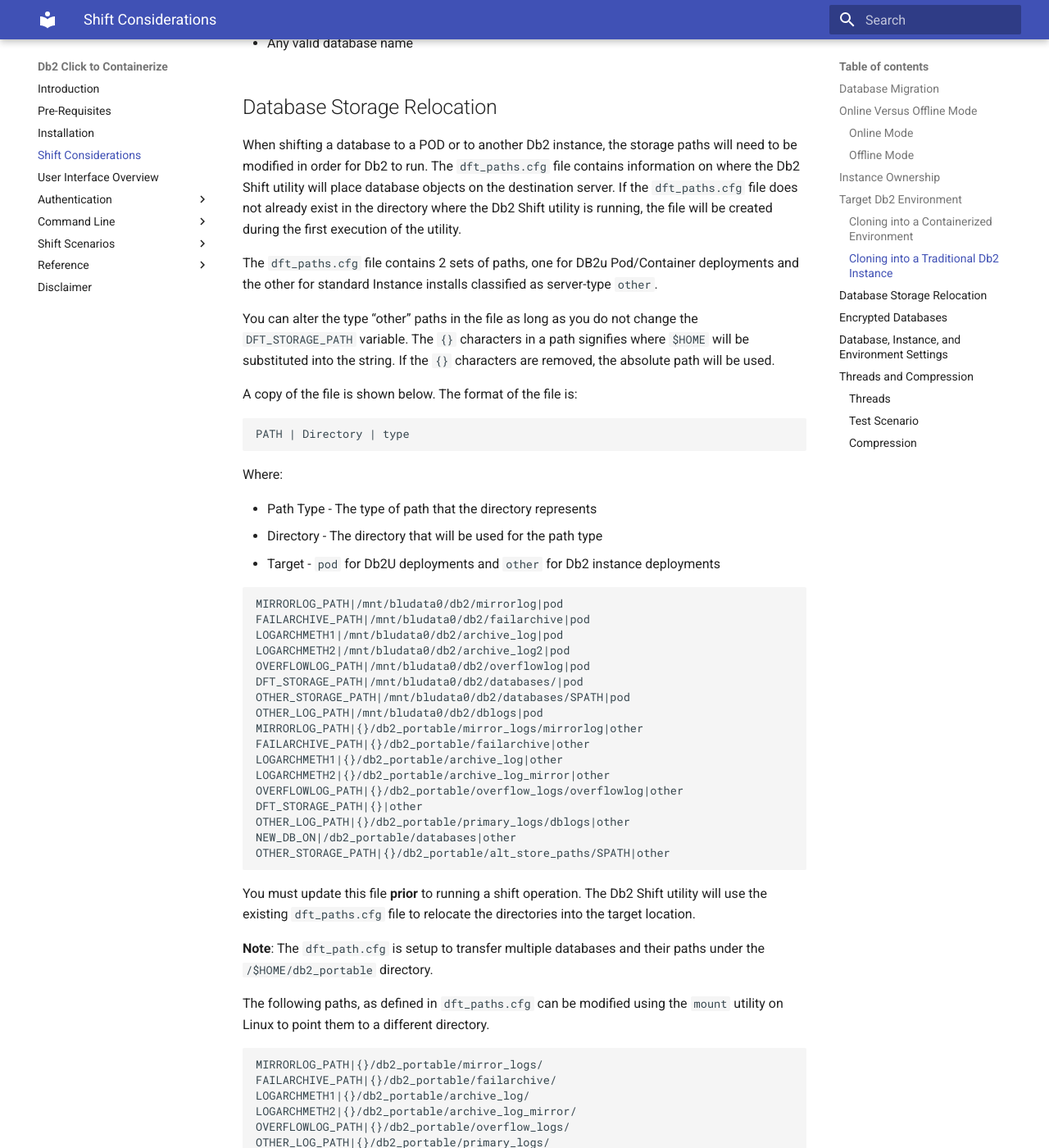
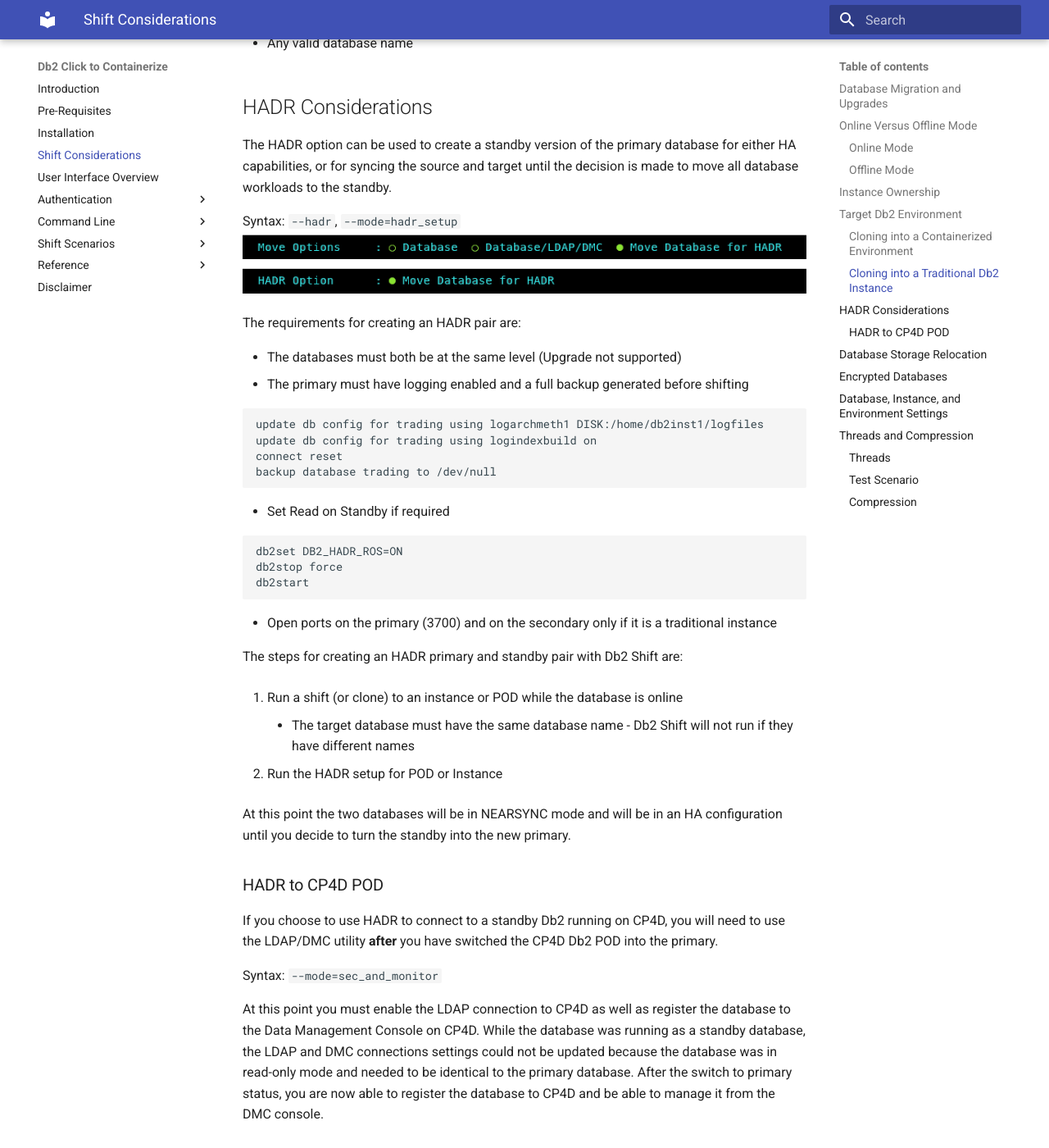
Before and after one commit to IBM/c2c, an MkDocs documentation site: the page built from docs/bestpractices.md, in a window 1280 px wide and 1400 px high, scrolled down 4225 px. Shown: the whole window at 82% size. Built offline with MkDocs 1.6.1 and Material for MkDocs 9.7.7, drawn with Linux system fonts in a browser that asks for light colours; some of the changed text lies outside the part shown.

Commit message:
Update on HADR

````diff
--- a/docs/bestpractices.md
+++ b/docs/bestpractices.md
@@ -5,7 +5,7 @@
 are evolving and updates will be added to this document on a
 regular basis.
 
-## Database Migration
+## Database Migration and Upgrades
 
 The Db2 Shift command will migrate a database from Version
 10.5 and 11.1 to the latest version of Db2 (11.5). Databases
@@ -202,6 +202,64 @@
     * You want to keep the same database name
 
 * Any valid database name
+
+## HADR Considerations
+
+The HADR option can be used to create a standby version of the primary
+database for either HA capabilities, or for syncing the source and target until the
+decision is made to move all database workloads to the standby.
+
+Syntax: `--hadr`, `--mode=hadr_setup`
+![Mode](img/field_move_hadr.png)
+![HADR](img/field_hadr.png)
+
+The requirements for creating an HADR pair are:
+
+* The databases must both be at the same level (Upgrade not supported)
+* The primary must have logging enabled and a full backup generated before shifting
+
+```
+update db config for trading using logarchmeth1 DISK:/home/db2inst1/logfiles
+update db config for trading using logindexbuild on
+connect reset
+backup database trading to /dev/null
+```
+
+* Set Read on Standby if required
+
+```
+db2set DB2_HADR_ROS=ON
+db2stop force
+db2start
+```
+
+* Open ports on the primary (3700) and on the secondary only if it is a traditional instance
+
+The steps for creating an HADR primary and standby pair with Db2 Shift are:
+
+1. Run a shift (or clone) to an instance or POD while the database is online
+      * The target database must have the same database name - Db2 Shift will not run if
+        they have different names
+
+2. Run the HADR setup for POD or Instance
+
+At this point the two databases will be in NEARSYNC mode and will be in an HA configuration
+until you decide to turn the standby into the new primary.
+
+### HADR to CP4D POD
+
+If you choose to use HADR to connect to a standby Db2 running on CP4D, you will need to
+use the LDAP/DMC utility **after** you have switched the CP4D Db2 POD into the primary.
+
+Syntax: `--mode=sec_and_monitor`
+
+At this point you must enable the LDAP connection to CP4D as well as register the
+database to the Data Management Console on CP4D. While the database was running as
+a standby database, the LDAP and DMC connections settings could not be updated because the
+database was in read-only mode and needed to be identical to the primary database.
+After the switch to primary
+status, you are now able to register the database to CP4D and be able to manage it
+from the DMC console.
 
 ## Database Storage Relocation
 
````
Also changed, not shown: docs/index.md (+2 -0 lines), docs/reference.md (+1 -1 lines), docs/img/c2cbetalogo.png.
